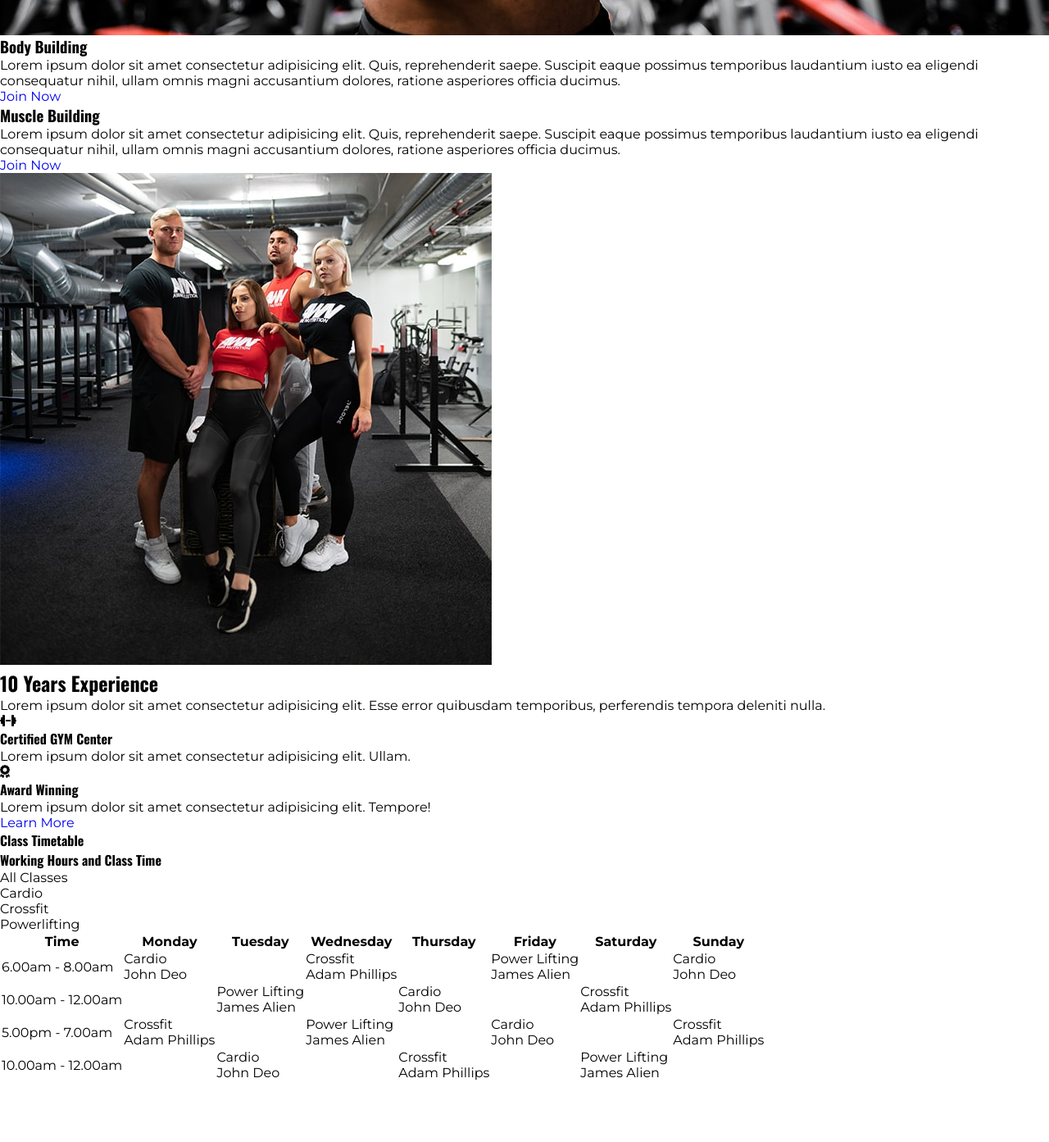
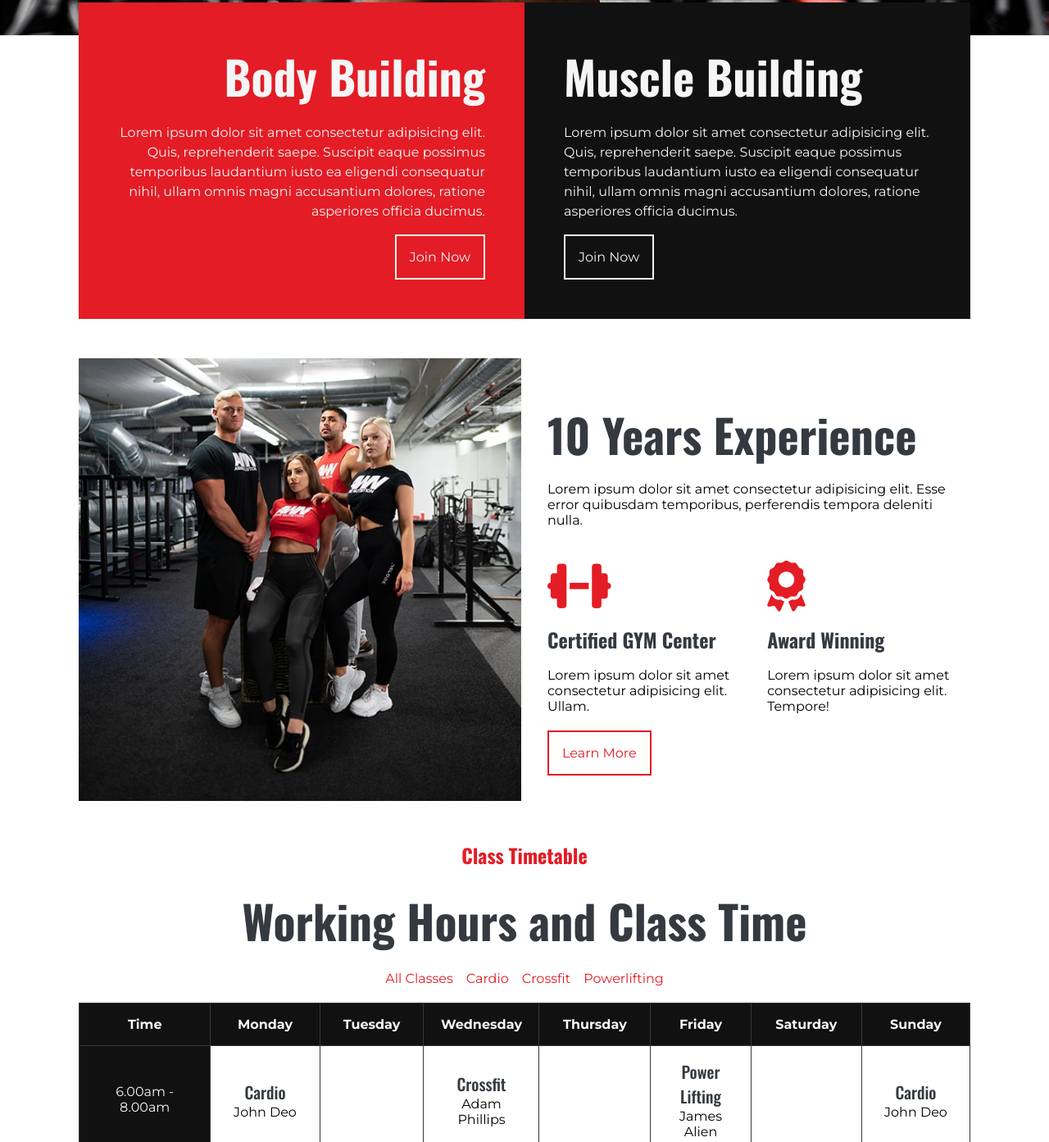
Before and after one commit to Jjumaaa/gymnast, a plain HTML site: page index.html in a window 1280 px wide. Shown: the part 757-2150 px from the top of the page at 82% size. Before the commit the page ends 2077 px from the top, so only its background shows below. Drawn offline with nearby package versions, Linux system fonts and the light colour scheme.

Commit message:
complete web

```diff
--- a/css/style.css
+++ b/css/style.css
@@ -1,4 +1,3 @@
-
 @import url('https://fonts.googleapis.com/css2?family=Montserrat:ital,wght@0,100..900;1,100..900&family=Oswald:wght@200..700&display=swap');
 
 :root {
@@ -29,6 +28,10 @@ h6 {
 
 a {
 	text-decoration: none;
+}
+
+li {
+	list-style: none;
 }
 
 .intro {
@@ -97,6 +100,7 @@ nav a:hover {
 	border-width: 2px;
 	border-style: solid;
 	padding: 16px;
+	width: fit-content;
 }
 
 .style-white {
@@ -113,3 +117,162 @@ nav a:hover {
 	padding: 16px 48px;
 	font-size: 20px;
 }
+
+.gains {
+	display: flex;
+	width: 85%;
+	margin: auto;
+	margin-top: -40px;
+}
+
+.gain-card {
+	display: flex;
+	flex-direction: column;
+	color: var(--primary-white);
+	padding: 48px;
+	gap: 16px;
+
+	h3 {
+		font-size: 56px;
+		font-weight: 700;
+	}
+
+	p {
+		line-height: 24px;
+	}
+}
+
+.gains-left {
+	background-color: var(--tertiary-color);
+	text-align: right;
+	align-items: end;
+}
+
+.gains-right {
+	background-color: #111;
+}
+
+.experience {
+	display: flex;
+	padding: 48px 0;
+	gap: 32px;
+	width: 85%;
+	margin: auto;
+}
+
+.experience img {
+	height: 540px;
+}
+
+.experience-content {
+	display: flex;
+	flex-direction: column;
+	justify-content: center;
+	gap: 20px;
+}
+
+.experience-content h2 {
+	font-size: 56px;
+	color: #343a40;
+}
+
+.experience-content > div {
+	display: flex;
+	flex-direction: column;
+	gap: 16px;
+	padding: 20px 0;
+}
+
+.experience-content > section {
+	display: flex;
+	justify-content: space-between;
+	gap: 32px;
+
+	> div {
+		display: flex;
+		flex-direction: column;
+		gap: 16px;
+	}
+
+	i {
+		font-size: 62px;
+		color: var(--tertiary-color);
+	}
+
+	h4 {
+		font-size: 24px;
+		color: #343a40;
+	}
+}
+
+.style-red {
+	border-color: var(--tertiary-color);
+	color: var(--tertiary-color);
+
+	&:hover {
+		color: var(--primary-white);
+		background-color: var(--tertiary-color);
+	}
+}
+
+.schedule {
+	text-align: center;
+	display: flex;
+	flex-direction: column;
+	gap: 20px;
+}
+
+.title {
+	color: var(--tertiary-color);
+	font-size: 24px;
+	font-weight: 700;
+}
+
+.subtitle {
+	color: #343a40;
+	font-size: 56px;
+	font-weight: 700;
+}
+
+.schedule > ul {
+	display: flex;
+	justify-content: center;
+	align-items: center;
+	gap: 16px;
+
+	li {
+		color: var(--tertiary-color);
+	}
+
+	.highlighted {
+		background-color: var(--tertiary-color);
+		color: var(--primary-white);
+	}
+}
+
+.schedule > table {
+	border-collapse: collapse;
+	padding: 32px;
+	width: 85%;
+	margin: auto;
+
+	th,
+	td {
+		border: 1px solid #343a40;
+		padding: 16px;
+	}
+
+	th,
+	td:first-child {
+		background-color: #111;
+		color: var(--primary-white);
+		padding: 16px;
+	}
+
+	td p:first-child {
+		font-family: var(--header-font);
+		font-weight: 500;
+		color: #343a40;
+		font-size: 20px;
+	}
+}
--- a/index.html
+++ b/index.html
@@ -1,4 +1,3 @@
-
 <!DOCTYPE html>
 <html lang="en">
 	<head>
@@ -41,8 +40,8 @@
 				</section>
 			</section>
 
-			<section>
-				<section>
+			<section class="gains">
+				<section class="gain-card gains-left">
 					<h3>Body Building</h3>
 					<p>
 						Lorem ipsum dolor sit amet consectetur adipisicing elit. Quis,
@@ -50,10 +49,10 @@
 						iusto ea eligendi consequatur nihil, ullam omnis magni accusantium
 						dolores, ratione asperiores officia ducimus.
 					</p>
-					<a href="#">Join Now</a>
+					<a href="#" class="general-link style-white">Join Now</a>
 				</section>
 
-				<section>
+				<section class="gain-card gains-right">
 					<h3>Muscle Building</h3>
 					<p>
 						Lorem ipsum dolor sit amet consectetur adipisicing elit. Quis,
@@ -61,17 +60,17 @@
 						iusto ea eligendi consequatur nihil, ullam omnis magni accusantium
 						dolores, ratione asperiores officia ducimus.
 					</p>
-					<a href="#">Join Now</a>
+					<a href="#" class="general-link style-white">Join Now</a>
 				</section>
 			</section>
 
-			<section>
+			<section class="experience">
 				<img
 					src="./assets/images/experience.jpg"
 					alt="An image of two ladies and two gentlemen posing in a gym"
 				/>
 
-				<section>
+				<section class="experience-content">
 					<div>
 						<h2>10 Years Experience</h2>
 						<p>
@@ -97,14 +96,16 @@
 								Tempore!
 							</p>
 						</div>
-						<a href="#">Learn More</a>
 					</section>
+					<a href="#"
+					class="general-link style-red"
+					>Learn More</a>
 				</section>
 			</section>
 
-			<section>
-				<h4>Class Timetable</h4>
-				<h4>Working Hours and Class Time</h4>
+			<section class="schedule">
+				<h4 class="title">Class Timetable</h4>
+				<h4 class="subtitle">Working Hours and Class Time</h4>
 
 				<ul>
 					<li>All Classes</li>
```
